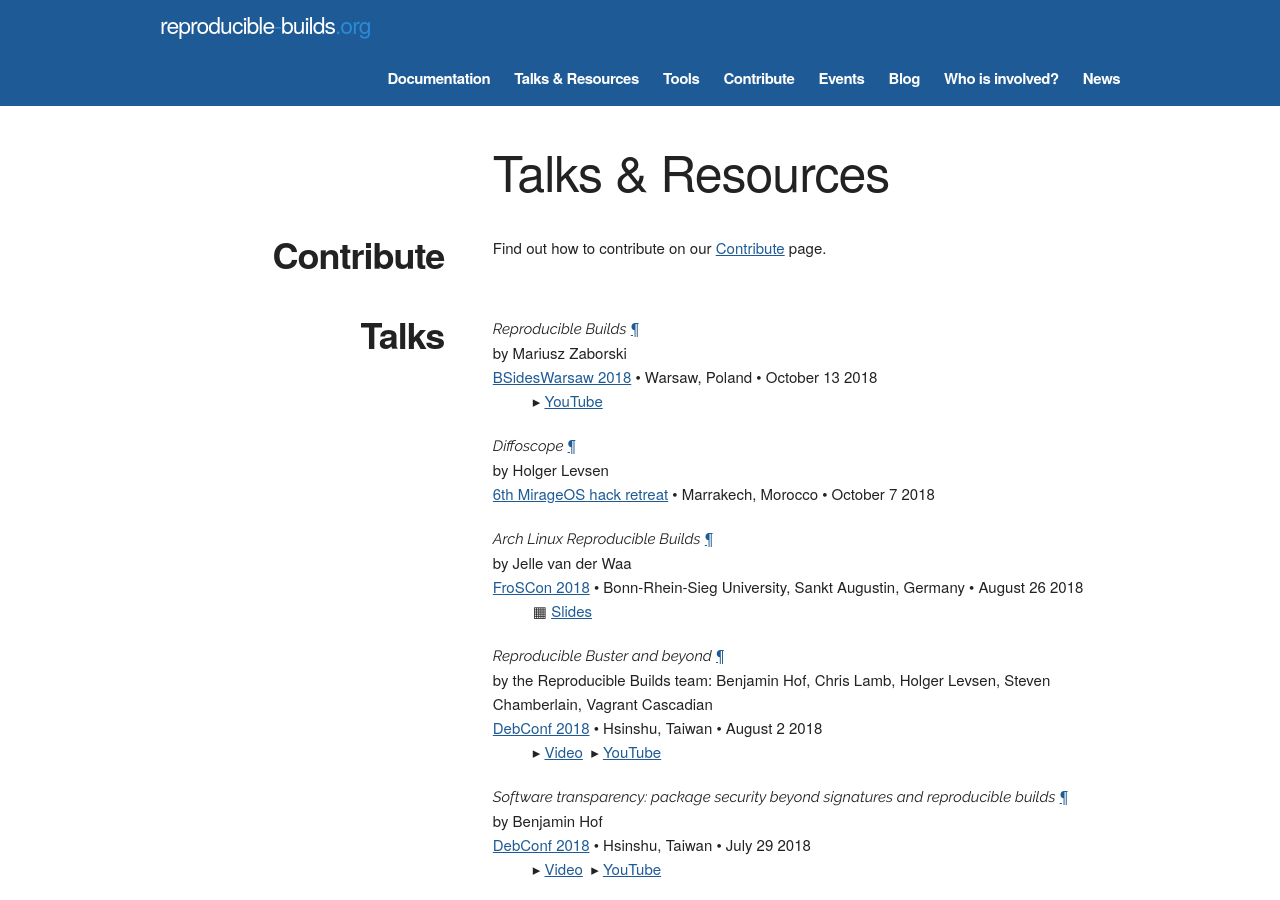
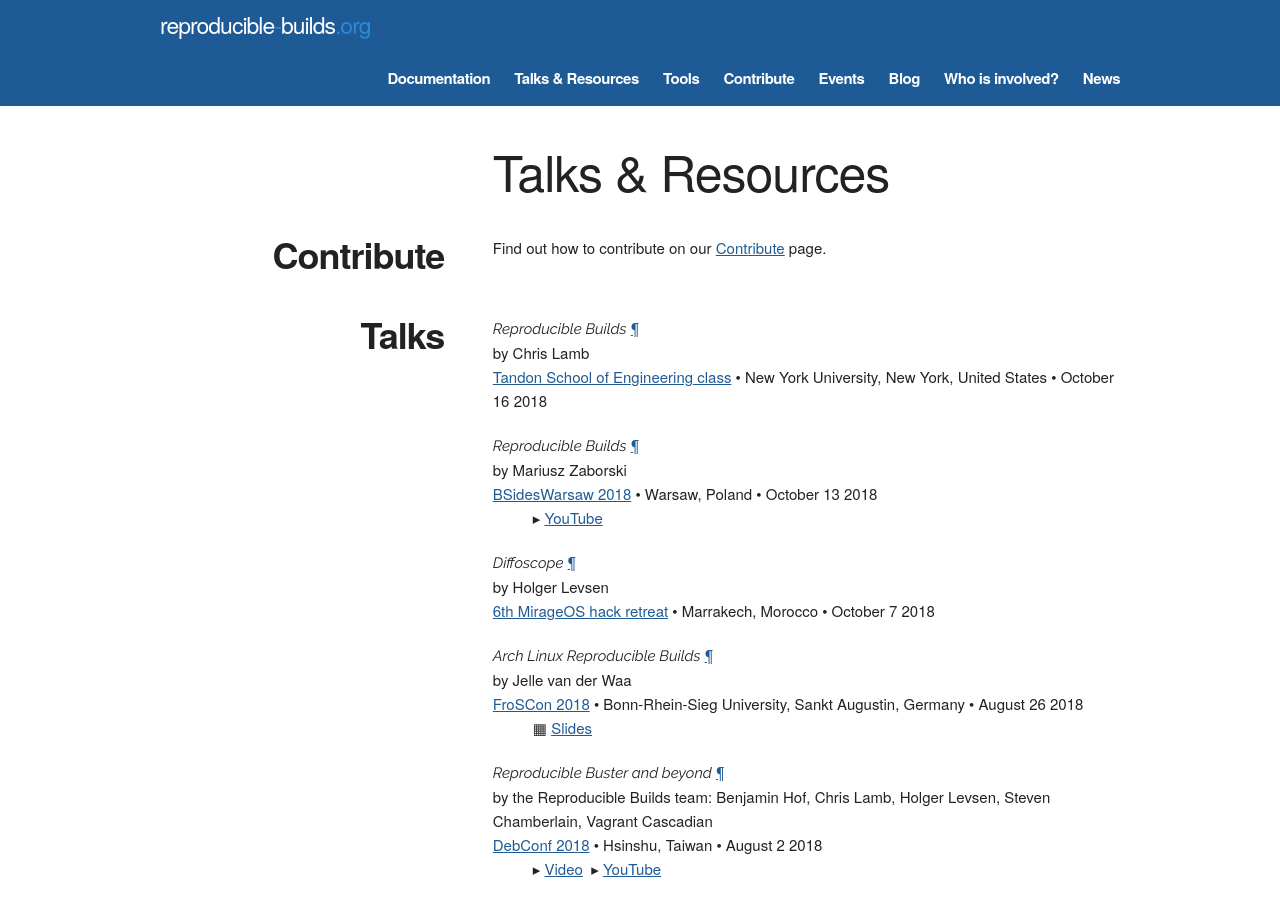
Before and after one commit to prototypefund/reproducible-website, a Jekyll site: the page built from resources.html, in a window 1280 px wide and 900 px high. Built offline with Jekyll 4.4.1, drawn with Linux system fonts in a browser that asks for light colours; some web fonts are replaced.

Commit message:
Add my NYU class talk to the presentations page.

```diff
--- a/_data/presentations.yml
+++ b/_data/presentations.yml
@@ -1,3 +1,11 @@
+- title: Reproducible Builds
+  presented_by: Chris Lamb
+  event:
+    url: https://engineering.nyu.edu/
+    name: Tandon School of Engineering class
+    date: 2018-10-16
+    location: New York University, New York, United States
+
 - title: Reproducible Builds
   presented_by: Mariusz Zaborski
   event:
```
